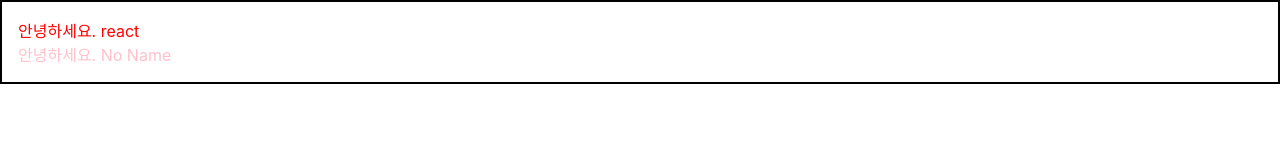
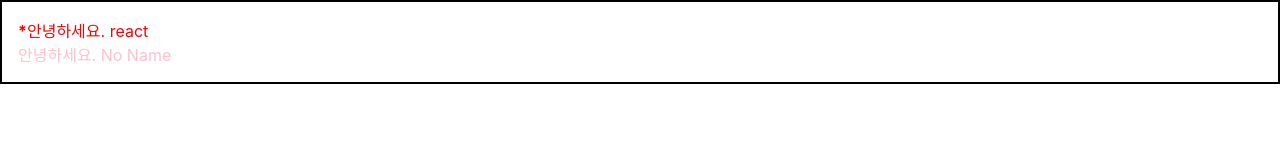
Before and after one commit to jiyoungbkim/Daily_Coding, a React (Create React App) app in the folder React/begin-react/: page / in a window 1280 px wide. Shown: the top 160 px of the page. Built offline with nearby package versions, Linux system fonts and the light colour scheme.

Commit message:
isSpecial props

```diff
--- a/React/begin-react/src/App.js
+++ b/React/begin-react/src/App.js
@@ -4,7 +4,7 @@
 function App() {
   return (
     <Wrapper>
-      <Hello name="react" color="red"/>
+      <Hello name="react" color="red" isSpecial/>
       <Hello color="pink"/>
     </Wrapper>
   );
--- a/React/begin-react/src/Hello.js
+++ b/React/begin-react/src/Hello.js
@@ -1,8 +1,13 @@
 import React from 'react';
 
-function Hello({ color, name }) {
-  return <div style={{color}}>안녕하세요. {name}</div>
+function Hello({ color, name, isSpecial }) {
+  return (
+    <div style={{color}}>
+      { isSpecial && <b>*</b>}
+    안녕하세요. {name}</div>
+  );
 }
+
 Hello.defaultProps = {
   name: 'No Name'
 }
```
